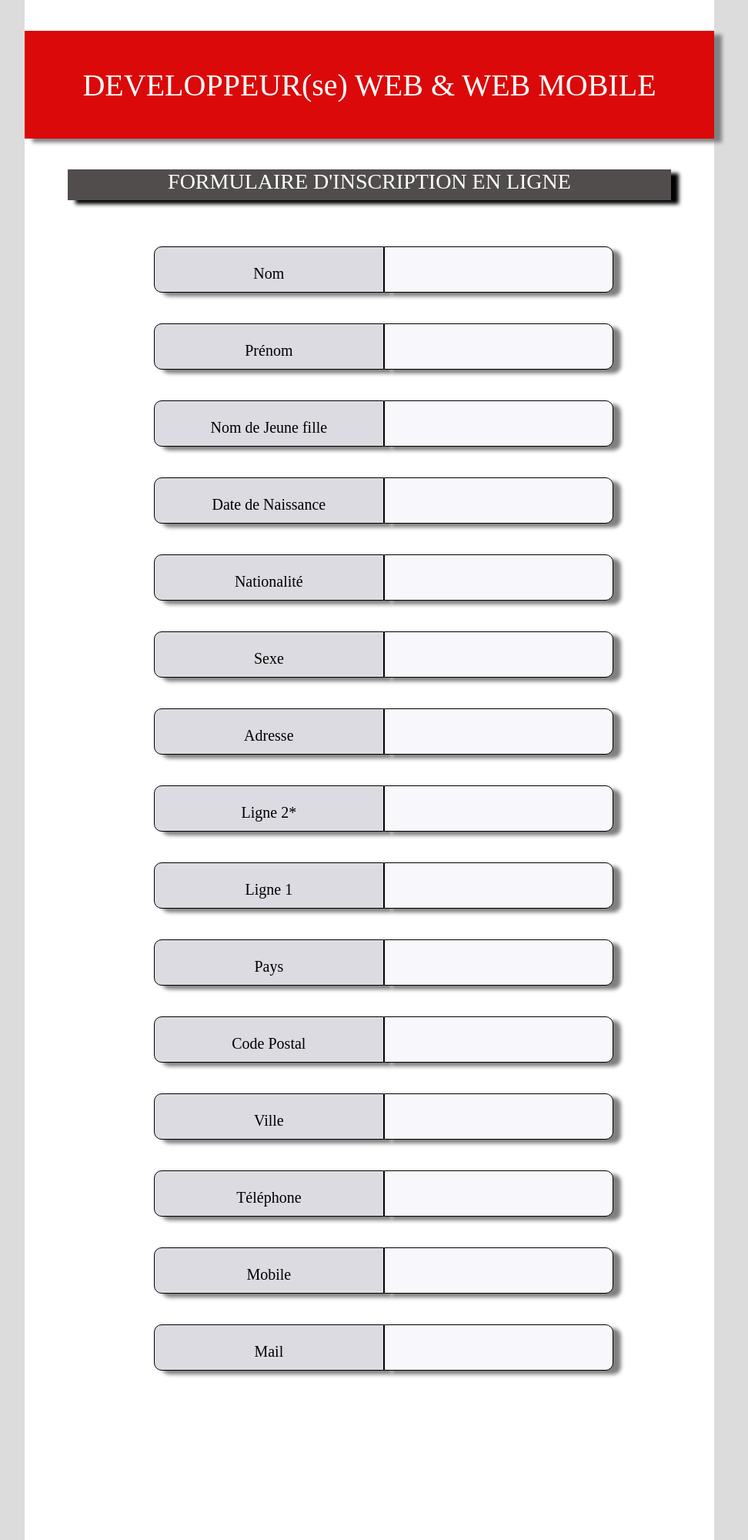
After one commit to Mat08251/Projet-inscription-simplon, a PHP site: page /Noel/index.html in a window 1280 px wide. The commit adds this page. Shown: the whole page at 77% size, without its empty margins (160-1132 px from the left). Run offline with PHP 8.4, Linux system fonts and the light colour scheme.

Commit message:
version alpha stable

```diff
--- /dev/null
+++ b/Noel/index.html
@@ -0,0 +1,65 @@
+<!Doctype html>
+<html lang="en">
+
+<head>
+    <meta http-equiv="content-type" content="text/html; charset=utf-8">
+    <title>Formulaire d'inscription</title>
+    <meta name="description" content="Creation formulaire d'inscription à une formation" />
+    <meta http-equiv="content-language" content="fr" />
+    <link href="./style.css" rel='stylesheet' type='text/css' />
+</head>
+
+<body>
+    <div class="div_container">
+        <div class="div_navbar"></div>
+        <div class="div_titre_formation"><br>
+            DEVELOPPEUR(se) WEB & WEB MOBILE
+        </div>
+        <div class="div_formulaire">
+            FORMULAIRE D'INSCRIPTION EN LIGNE
+        </div>
+        <div class="champ_nom"><br>Nom</div>
+        <div id="nom"></div>
+        <div class="champ_prenom"><br>Prénom</div>
+        <div id="prenom"></div>
+        <div class="champ_nom_jeune_fille"><br>Nom de Jeune fille</div>
+        <div id="nom_jeune_fille"></div>
+        <div class="champ_date_de_naissance"><br>Date de Naissance</div>
+        <div id="date_de_naissance"></div>
+        <div class="champ_nationalite"><br>Nationalité</div>
+        <div id="nationalite"></div>
+        <div class="champ_sexe"><br>Sexe</div>
+        <div id="sexe"></div>
+        <div class="champ_adresse"><br>Adresse</div>
+        <div id="adresse"></div>
+        <div class="champ_ligne2"><br>Ligne 2*</div>
+        <div id="ligne2"></div>
+        <div class="champ_ligne"><br>Ligne 1</div>
+        <div id="ligne"></div>
+        <div class="champ_pays"><br>Pays</div>
+        <div id="pays"></div>
+        <div class="champ_code_postal"><br>Code Postal</div>
+        <div id="code_postal"></div>
+        <div class="champ_ville"><br>Ville</div>
+        <div id="ville"></div>
+        <div class="champ_telephone"><br>Téléphone</div>
+        <div id="telephone"></div>
+        <div class="champ_mobile"><br>Mobile</div>
+        <div id="mobile"></div>
+        <div class="champ_mail"><br>Mail</div>
+        <div id="mail"></div>
+
+        </div>
+
+
+
+    </div>
+
+</body>
+
+
+
+
+
+
+</html>
--- /dev/null
+++ b/Noel/style.css
@@ -0,0 +1,331 @@
+html {
+    width: 100%;
+    height: 25Ovh;
+    background-color: #DCDCDC;
+}
+
+body {
+    background-color:white;
+    width: 70%;
+    height:250vh;
+    margin: auto;
+}
+
+.div_container {
+    display: grid;
+    grid-template-columns:repeat(48, 1fr);
+    grid-auto-rows: minmax(20px, auto);
+    text-align: center;
+}
+
+.div_navbar {
+    grid-column: 1/49;
+    grid-row:1/6;
+
+}
+.div_titre_formation {
+    grid-column:1/49;
+    grid-row: 3/10;
+    background-color: rgb(219, 9, 9);
+    color: white;
+    font-size: 40px;
+    box-shadow: 10px 5px 5px gray;
+
+}
+.div_formulaire {
+    grid-column: 4/46;
+    grid-row: 12/14;
+    background-color:#514D4D;
+    font-size: 28px;
+    color:white;
+    box-shadow: 10px 5px 5px black;
+}
+
+.champ_nom {
+    grid-column: 10/26;
+    grid-row:17/20;
+    background: rgb(219, 219, 225);
+    font-size: 20px;
+    border-radius: 10px 0px 0px 10px;
+    border: 1px solid black;
+    box-shadow: 10px 5px 5px gray;
+}
+#nom {
+    grid-column: 26/42;
+    grid-row:17/20;
+    background: rgb(248, 248, 252);
+    font-size: 20px;
+    border-radius: 0px 10px  10px 0px;
+    border: 1px solid black;
+    box-shadow: 10px 5px 5px gray;
+
+}
+
+.champ_prenom {
+    grid-column: 10/26;
+    grid-row:22/25;
+    background: rgb(219, 219, 225);
+    font-size: 20px;
+    border-radius: 10px 0px 0px 10px;
+    border: 1px solid black;
+    box-shadow: 10px 5px 5px gray;
+}
+#prenom {
+    grid-column: 26/42;
+    grid-row:22/25;
+    background: rgb(248, 248, 252);
+    font-size: 20px;
+    border-radius: 0px 10px  10px 0px;
+    border: 1px solid black;
+    box-shadow: 10px 5px 5px gray;
+
+}
+
+.champ_nom_jeune_fille {
+    grid-column: 10/26;
+    grid-row:27/30;
+    background: rgb(219, 219, 225);
+    font-size: 20px;
+    border-radius: 10px 0px 0px 10px;
+    border: 1px solid black;
+    box-shadow: 10px 5px 5px gray;
+}
+#nom_jeune_fille {
+    grid-column: 26/42;
+    grid-row:27/30;
+    background: rgb(248, 248, 252);
+    font-size: 20px;
+    border-radius: 0px 10px  10px 0px;
+    border: 1px solid black;
+    box-shadow: 10px 5px 5px gray;
+
+}
+
+.champ_date_de_naissance {
+    grid-column: 10/26;
+    grid-row:32/35;
+    background: rgb(219, 219, 225);
+    font-size: 20px;
+    border-radius: 10px 0px 0px 10px;
+    border: 1px solid black;
+    box-shadow: 10px 5px 5px gray;
+}
+#date_de_naissance {
+    grid-column: 26/42;
+    grid-row:32/35;
+    background: rgb(248, 248, 252);
+    font-size: 20px;
+    border-radius: 0px 10px  10px 0px;
+    border: 1px solid black;
+    box-shadow: 10px 5px 5px gray;
+
+}
+
+.champ_nationalite {
+    grid-column: 10/26;
+    grid-row:37/40;
+    background: rgb(219, 219, 225);
+    font-size: 20px;
+    border-radius: 10px 0px 0px 10px;
+    border: 1px solid black;
+    box-shadow: 10px 5px 5px gray;
+}
+#nationalite {
+    grid-column: 26/42;
+    grid-row:37/40;
+    background: rgb(248, 248, 252);
+    font-size: 20px;
+    border-radius: 0px 10px  10px 0px;
+    border: 1px solid black;
+    box-shadow: 10px 5px 5px gray;
+}
+
+.champ_sexe {
+    grid-column: 10/26;
+    grid-row:42/45;
+    background: rgb(219, 219, 225);
+    font-size: 20px;
+    border-radius: 10px 0px 0px 10px;
+    border: 1px solid black;
+    box-shadow: 10px 5px 5px gray;
+}
+#sexe {
+    grid-column: 26/42;
+    grid-row:42/45;
+    background: rgb(248, 248, 252);
+    font-size: 20px;
+    border-radius: 0px 10px  10px 0px;
+    border: 1px solid black;
+    box-shadow: 10px 5px 5px gray;
+}
+
+.champ_adresse {
+    grid-column: 10/26;
+    grid-row:47/50;
+    background: rgb(219, 219, 225);
+    font-size: 20px;
+    border-radius: 10px 0px 0px 10px;
+    border: 1px solid black;
+    box-shadow: 10px 5px 5px gray;
+}
+#adresse {
+    grid-column: 26/42;
+    grid-row:47/50;
+    background: rgb(248, 248, 252);
+    font-size: 20px;
+    border-radius: 0px 10px  10px 0px;
+    border: 1px solid black;
+    box-shadow: 10px 5px 5px gray;
+}
+
+.champ_ligne2 {
+    grid-column: 10/26;
+    grid-row:52/55;
+    background: rgb(219, 219, 225);
+    font-size: 20px;
+    border-radius: 10px 0px 0px 10px;
+    border: 1px solid black;
+    box-shadow: 10px 5px 5px gray;
+}
+#ligne2 {
+    grid-column: 26/42;
+    grid-row:52/55;
+    background: rgb(248, 248, 252);
+    font-size: 20px;
+    border-radius: 0px 10px  10px 0px;
+    border: 1px solid black;
+    box-shadow: 10px 5px 5px gray;
+}
+
+.champ_ligne {
+    grid-column: 10/26;
+    grid-row:57/60;
+    background: rgb(219, 219, 225);
+    font-size: 20px;
+    border-radius: 10px 0px 0px 10px;
+    border: 1px solid black;
+    box-shadow: 10px 5px 5px gray;
+}
+#ligne {
+    grid-column: 26/42;
+    grid-row:57/60;
+    background: rgb(248, 248, 252);
+    font-size: 20px;
+    border-radius: 0px 10px  10px 0px;
+    border: 1px solid black;
+    box-shadow: 10px 5px 5px gray;
+}
+
+.champ_pays {
+    grid-column: 10/26;
+    grid-row:62/65;
+    background: rgb(219, 219, 225);
+    font-size: 20px;
+    border-radius: 10px 0px 0px 10px;
+    border: 1px solid black;
+    box-shadow: 10px 5px 5px gray;
+}
+#pays {
+    grid-column: 26/42;
+    grid-row:62/65;
+    background: rgb(248, 248, 252);
+    font-size: 20px;
+    border-radius: 0px 10px  10px 0px;
+    border: 1px solid black;
+    box-shadow: 10px 5px 5px gray;
+}
+
+.champ_code_postal {
+    grid-column: 10/26;
+    grid-row:67/70;
+    background: rgb(219, 219, 225);
+    font-size: 20px;
+    border-radius: 10px 0px 0px 10px;
+    border: 1px solid black;
+    box-shadow: 10px 5px 5px gray;
+}
+#code_postal {
+    grid-column: 26/42;
+    grid-row:67/70;
+    background: rgb(248, 248, 252);
+    font-size: 20px;
+    border-radius: 0px 10px  10px 0px;
+    border: 1px solid black;
+    box-shadow: 10px 5px 5px gray;
+}
+
+.champ_ville {
+    grid-column: 10/26;
+    grid-row:72/75;
+    background: rgb(219, 219, 225);
+    font-size: 20px;
+    border-radius: 10px 0px 0px 10px;
+    border: 1px solid black;
+    box-shadow: 10px 5px 5px gray;
+}
+#ville {
+    grid-column: 26/42;
+    grid-row:72/75;
+    background: rgb(248, 248, 252);
+    font-size: 20px;
+    border-radius: 0px 10px  10px 0px;
+    border: 1px solid black;
+    box-shadow: 10px 5px 5px gray;
+}
+
+.champ_telephone {
+    grid-column: 10/26;
+    grid-row:77/80;
+    background: rgb(219, 219, 225);
+    font-size: 20px;
+    border-radius: 10px 0px 0px 10px;
+    border: 1px solid black;
+    box-shadow: 10px 5px 5px gray;
+}
+#telephone {
+    grid-column: 26/42;
+    grid-row:77/80;
+    background: rgb(248, 248, 252);
+    font-size: 20px;
+    border-radius: 0px 10px  10px 0px;
+    border: 1px solid black;
+    box-shadow: 10px 5px 5px gray;
+}
+
+.champ_mobile {
+    grid-column: 10/26;
+    grid-row:82/85;
+    background: rgb(219, 219, 225);
+    font-size: 20px;
+    border-radius: 10px 0px 0px 10px;
+    border: 1px solid black;
+    box-shadow: 10px 5px 5px gray;
+}
+#mobile {
+    grid-column: 26/42;
+    grid-row:82/85;
+    background: rgb(248, 248, 252);
+    font-size: 20px;
+    border-radius: 0px 10px  10px 0px;
+    border: 1px solid black;
+    box-shadow: 10px 5px 5px gray;
+}
+
+.champ_mail {
+    grid-column: 10/26;
+    grid-row:87/90;
+    background: rgb(219, 219, 225);
+    font-size: 20px;
+    border-radius: 10px 0px 0px 10px;
+    border: 1px solid black;
+    box-shadow: 10px 5px 5px gray;
+}
+#mail {
+    grid-column: 26/42;
+    grid-row:87/90;
+    background: rgb(248, 248, 252);
+    font-size: 20px;
+    border-radius: 0px 10px  10px 0px;
+    border: 1px solid black;
+    box-shadow: 10px 5px 5px gray;
+}
--- a/php/index.php
+++ b/php/index.php
@@ -3,6 +3,12 @@
 <head>
     <meta charset="UTF-8">
     <meta name="viewport" content="width=device-width, initial-scale=1.0">
+    <link rel="stylesheet" href="../css/navbar.css">
+    <link rel="stylesheet" href="https://stackpath.bootstrapcdn.com/bootstrap/4.4.1/css/bootstrap.min.css" integrity="sha384-Vkoo8x4CGsO3+Hhxv8T/Q5PaXtkKtu6ug5TOeNV6gBiFeWPGFN9MuhOf23Q9Ifjh" crossorigin="anonymous">
+    <script src="https://code.jquery.com/jquery-3.4.1.slim.min.js" integrity="sha384-J6qa4849blE2+poT4WnyKhv5vZF5SrPo0iEjwBvKU7imGFAV0wwj1yYfoRSJoZ+n" crossorigin="anonymous"></script>
+    <script src="https://cdn.jsdelivr.net/npm/popper.js@1.16.0/dist/umd/popper.min.js" integrity="sha384-Q6E9RHvbIyZFJoft+2mJbHaEWldlvI9IOYy5n3zV9zzTtmI3UksdQRVvoxMfooAo" crossorigin="anonymous"></script>
+    <script src="https://stackpath.bootstrapcdn.com/bootstrap/4.4.1/js/bootstrap.min.js" integrity="sha384-wfSDF2E50Y2D1uUdj0O3uMBJnjuUD4Ih7YwaYd1iqfktj0Uod8GCExl3Og8ifwB6" crossorigin="anonymous"></script>
+    <script src="https://kit.fontawesome.com/7d77d119e1.js" crossorigin="anonymous"></script>
     <title>page d'accueil</title>
 </head>
 <body>
```
Also changed, not shown: css/navbar.css (+10 -0 lines), includes/navbar.php (+1 -16 lines).
